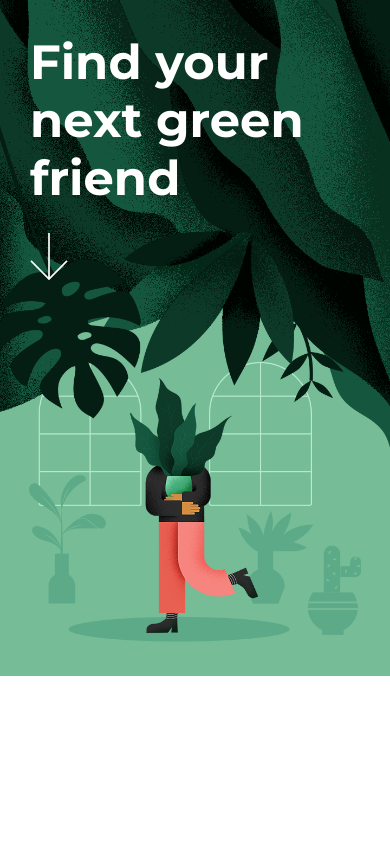
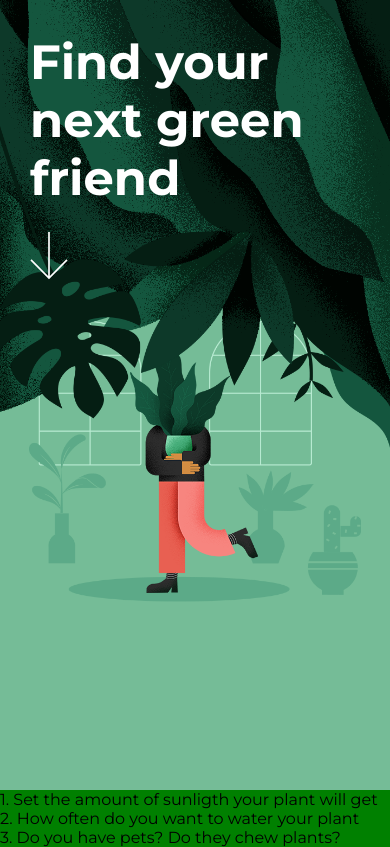
Before and after one commit to acjr1910/greenhub-rv, a website built with Parcel: page index.html in a window 390 px wide. Shown: the part 54-901 px from the top of the page. Before the commit the page ends 844 px from the top, so only its background shows below. Built offline with nearby package versions, Linux system fonts and the light colour scheme.

Commit message:
refactor: mobile hero banner with background images

```diff
--- a/css/base/_base.scss
+++ b/css/base/_base.scss
@@ -25,7 +25,7 @@ ul {
 
 body {
   font-family: "Montserrat", sans-serif;
-  background-color: #ffffff;
+  background-color: green;
 }
 
 ol,
--- a/css/components/hero/_hero.scss
+++ b/css/components/hero/_hero.scss
@@ -1,36 +1,21 @@
 .hero {
   background-color: $color-primary-light;
+  background-image: url("../images/hero/mobile/mobile-leaves.png"),
+    url("../images/hero/mobile/mobile-plantperson.png");
+  background-size: 100%, 85%;
+  background-repeat: no-repeat;
+  background-position: center;
+  background-position-y: 0, 375px;
+  height: 100vh;
   padding-bottom: 1.875rem;
-  position: relative;
-
-  &__content {
-    position: absolute;
-    top: 0.5px;
-    margin: 0 $lateral-margin;
-    z-index: 3;
-  }
 
   &__logo {
-    margin-top: 1.6rem;
+    padding-top: 1.6rem;
   }
 
   &__title {
+    color: #ffffff;
     font-size: 2rem;
-    color: #ffffff;
     margin: 2rem 0 1.6rem;
   }
-
-  &__images {
-    .leaves {
-      position: relative;
-      z-index: 2;
-    }
-    .plant-person {
-      display: flex;
-      margin: 0 auto;
-      margin-top: -90px;
-      max-width: 85%;
-      position: relative;
-    }
-  }
 }
--- a/css/layout/_layout.scss
+++ b/css/layout/_layout.scss
@@ -1,3 +1,3 @@
-.container-w-30 {
-  margin: 0 $lateral-margin;
+.mw-30 {
+  margin: 0 $lateral-margin-30;
 }
--- a/css/settings/_settings.scss
+++ b/css/settings/_settings.scss
@@ -8,4 +8,4 @@ $color-primary-light: #75bc97;
 $desktop: "1024px";
 
 // -- Spacing
-$lateral-margin: 1.875rem;
+$lateral-margin-30: 1.875rem;
--- a/index.html
+++ b/index.html
@@ -12,63 +12,31 @@
   </head>
   <body>
     <section class="hero">
-      <div class="hero__content container-w-30">
+      <div class="mw-30">
         <div class="hero__logo">
           <img src="images/icons/logo-white.svg" alt="Greenthumb" />
         </div>
         <div class="hero__title">
           <h1>Find your next green friend</h1>
         </div>
-        <div class="hero__arrow-down">
+        <div class="hero__icon">
           <img src="images/icons/arrow-down.svg" alt="Greenthumb" />
         </div>
       </div>
-      <div class="hero__images">
-        <div class="leaves">
-          <picture>
-            <source
-              class="leaves-mobile-image"
-              media="(max-width: 1024px)"
-              srcset="images/hero/mobile/mobile-leaves.png"
-            />
-            <source
-              class="left-leaves-desktop-image"
-              media="(min-width: 1025px)"
-              srcset="images/hero/desktop/left-leaves.png"
-            />
-            <source
-              class="right-leaves-desktop-image"
-              media="(min-width: 1025px)"
-              srcset="images/hero/desktop/right-leaves.png"
-            />
-            <img
-              class="leaves-mobile-image"
-              src="images/hero/mobile/mobile-leaves.png"
-              alt="Mobile Leaves"
-            />
-          </picture>
+    </section>
+    <main class="main">
+      <section class="filter">
+        <div class="filter__sunlight">
+          <p>1. Set the amount of sunligth your plant will get</p>
         </div>
-        <div class="plant-person">
-          <picture>
-            <source
-              class="leaves-mobile-image"
-              media="(max-width: 1024px)"
-              srcset="images/hero/mobile/mobile-plantperson.png"
-            />
-            <source
-              media="(min-width: 1025px)"
-              srcset="images/hero/desktop/plantperson.png"
-            />
-            <img
-              class="plant-person-image"
-              src="images/hero/mobile/mobile-plantperson.png"
-              alt="Plant Person"
-            />
-          </picture>
+        <div class="filter__water">
+          <p>2. How often do you want to water your plant</p>
         </div>
-      </div>
-    </section>
-    <main class="main"></main>
+        <div class="filter__chew">
+          <p>3. Do you have pets? Do they chew plants?</p>
+        </div>
+      </section>
+    </main>
     <script type="module" src="./js/app.js"></script>
   </body>
 </html>
```
